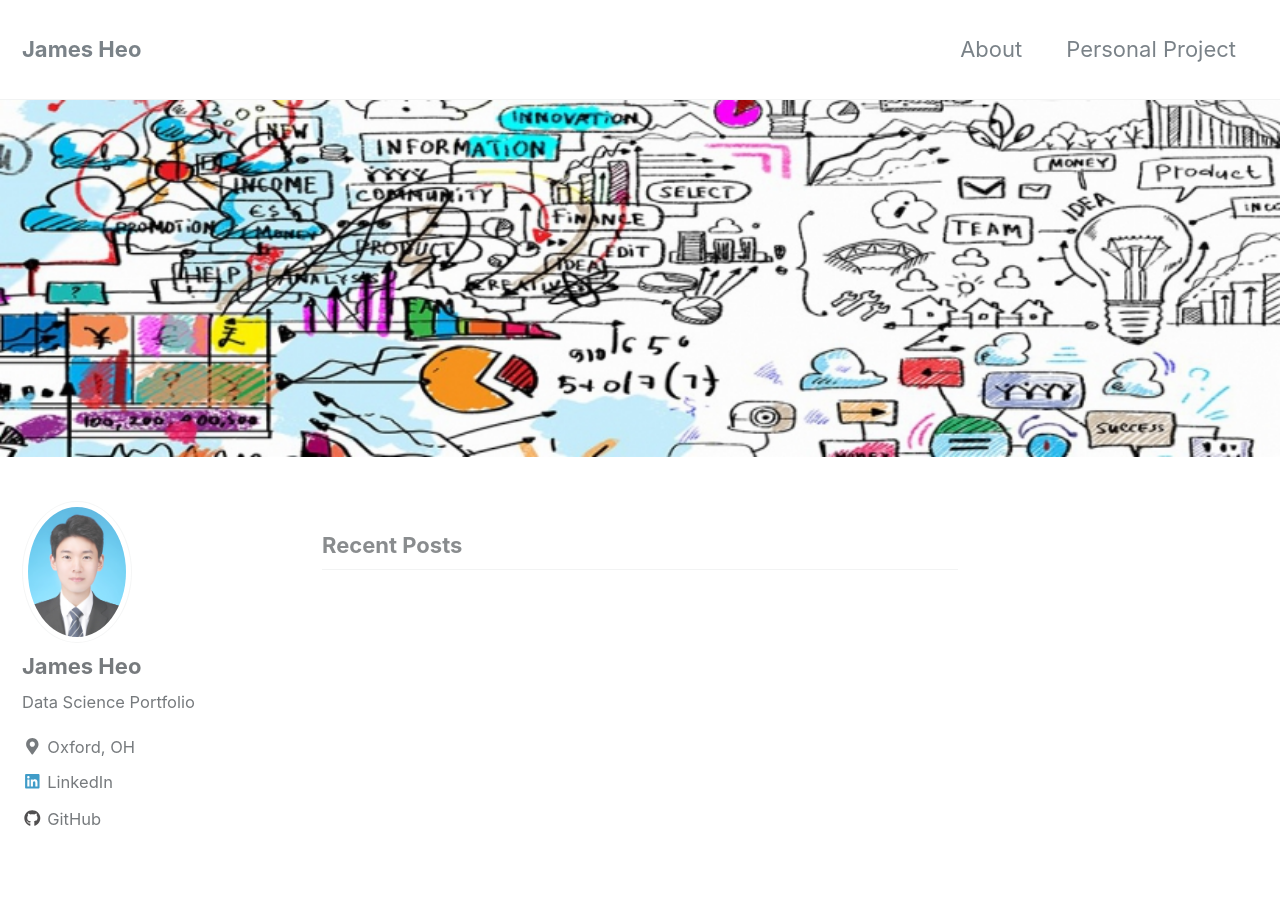
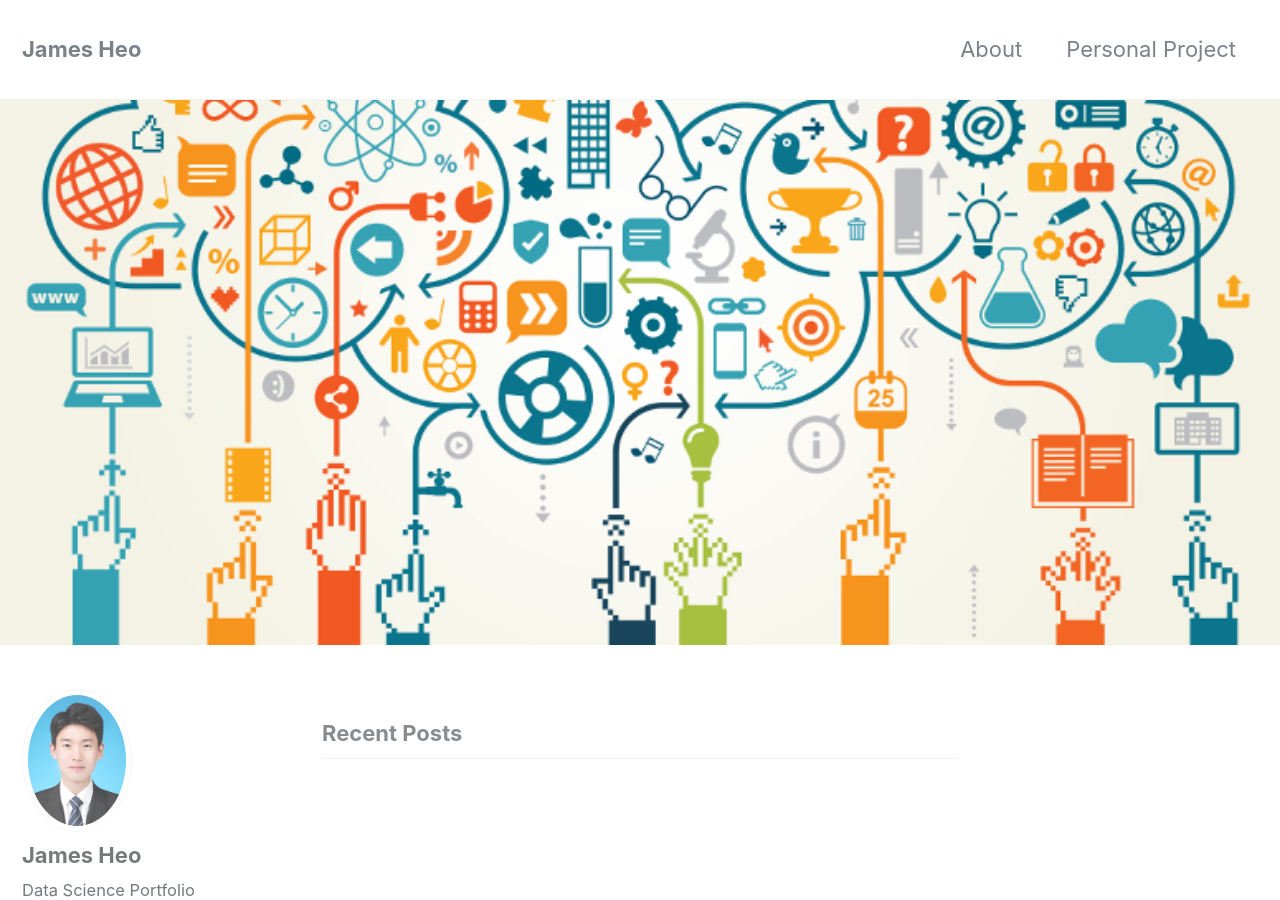
Before and after one commit to JamesHeo/heojstats.github.io, a Jekyll site: the page built from index.html, in a window 1280 px wide and 900 px high. Built offline with Jekyll 4.4.1, drawn with Linux system fonts in a browser that asks for light colours; nearby versions of some CDN libraries; the list of posts is cut into pages by our own code.

Commit message:
Changed the main image

```diff
--- a/index.html
+++ b/index.html
@@ -2,5 +2,5 @@
 layout: home
 author_profile: true
 header:
-  image: "/images/main4.jpg"
+  image: "/images/main1.png"
 ---
```
Also changed, not shown: images/main1.png (renamed from images/datascience_775_x_330.png).
